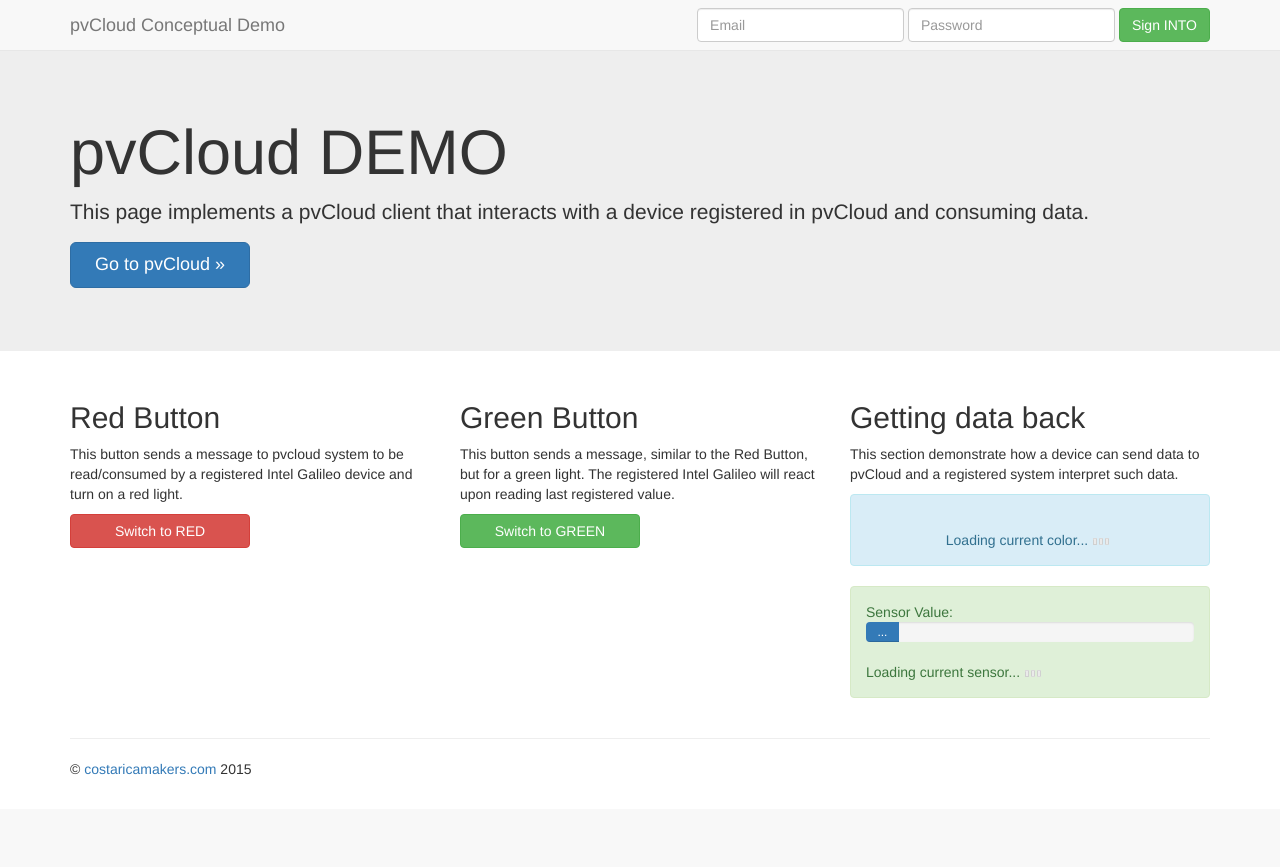
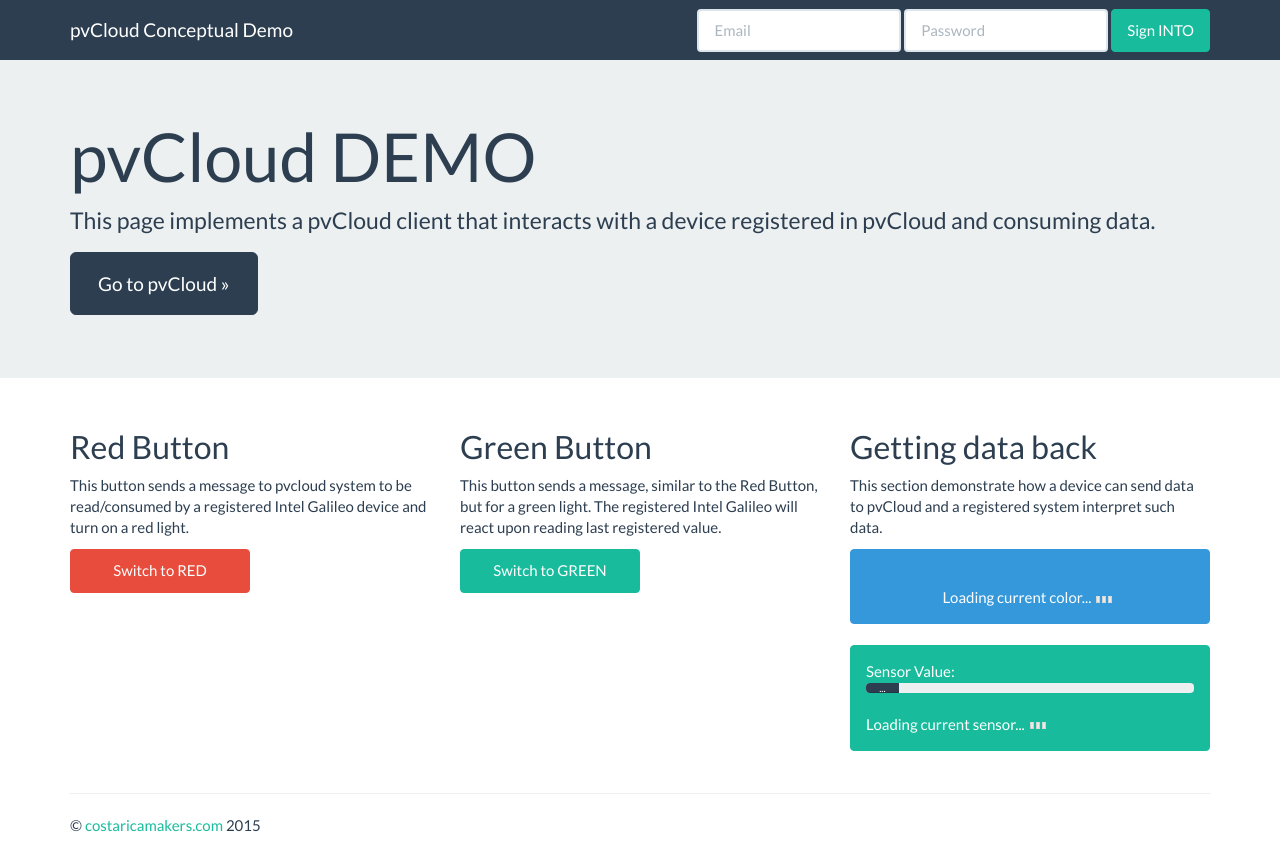
Before and after one commit to gajen7747/dht_meneses, a PHP site: page / in a window 1280 px wide. Before the commit the page ends 775 px from the top, so only its background shows below. Run offline with PHP 8.4, Linux system fonts and the light colour scheme; some libraries are stand-ins or nearby versions.

Commit message:
some quick fixes

```diff
--- a/DHT_WEB/index.php
+++ b/DHT_WEB/index.php
@@ -18,7 +18,7 @@
                 padding-bottom: 20px;
             }
         </style>
-        <link rel="stylesheet" href="css/bootswatch-themes/darkly.css">
+        <link rel="stylesheet" href="css/bootswatch-themes/flatly.css">
         <link rel="stylesheet" href="css/main.css">
 
         <script src="js/vendor/modernizr-2.8.3-respond-1.4.2.min.js"></script>
```
Also changed, not shown: DHT_WEB/css/fonts/glyphicons-halflings-regular.ttf (added), DHT_WEB/css/fonts/glyphicons-halflings-regular.woff (added), DHT_WEB/css/fonts/glyphicons-halflings-regular.woff2 (added), 2 other files.
